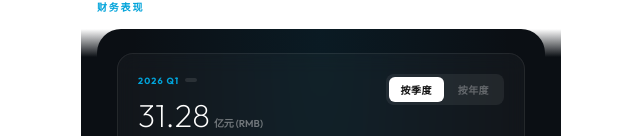
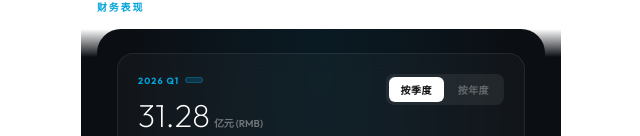
Before and after one commit to wangjiajiajohn/NioFans, a Next.js app: page / in a window 1280 px wide. Both pictures are taken after a click on the button "财务表现". Shown: the part 664-800 px from the top of the page, without its empty margins (319-959 px from the left). Built offline with nearby package versions, Linux system fonts and the light colour scheme.

Commit message:
style: explicitly label 2026 Q1 as Performance Forecast with enhanced UI badge

```diff
--- a/src/components/FinancialChart.tsx
+++ b/src/components/FinancialChart.tsx
@@ -182,15 +182,16 @@ export default function FinancialChart() {
               <div>
                 <div style={{ display: 'flex', alignItems: 'center', gap: '6px', marginBottom: '4px' }}>
                   <p style={{ fontSize: '9px', fontWeight: 700, color: colors.revenue, letterSpacing: '0.12em', textTransform: 'uppercase' }}>
-                    {latestData.quarter} {t.finPerformance}
+                    {latestData.quarter} {latestData.status === 'ESTIMATED' ? t.finForecast : t.finPerformance}
                   </p>
-                  {latestData.status && (
+                  {latestData.status === 'ESTIMATED' && (
                     <span style={{
-                      fontSize: '7px', fontWeight: 800, padding: '2px 6px',
-                      background: 'rgba(255,255,255,0.1)', color: 'rgba(255,255,255,0.6)',
-                      borderRadius: '4px', letterSpacing: '0.04em'
+                      fontSize: '7px', fontWeight: 800, padding: '2px 8px',
+                      background: 'rgba(0, 163, 218, 0.2)', color: '#00A3DA',
+                      borderRadius: '4px', letterSpacing: '0.04em',
+                      border: '1px solid rgba(0, 163, 218, 0.3)'
                     }}>
-                      {latestData.status === 'ESTIMATED' ? t.finEstimated : latestData.status}
+                      {t.finForecast}
                     </span>
                   )}
                 </div>
```
